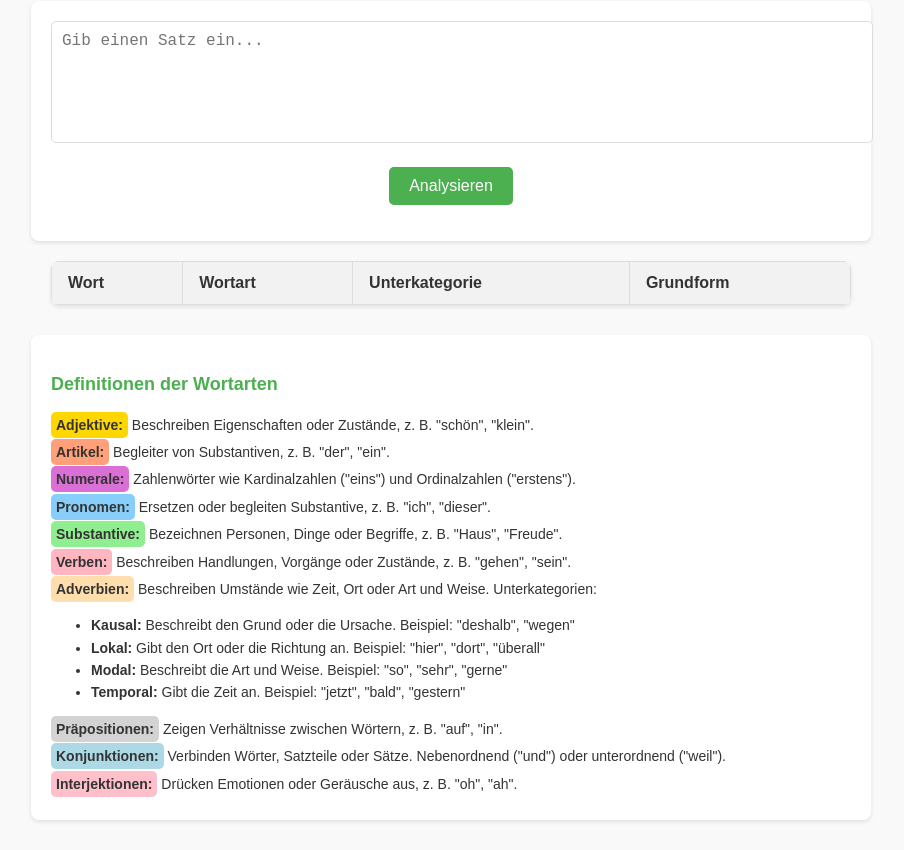
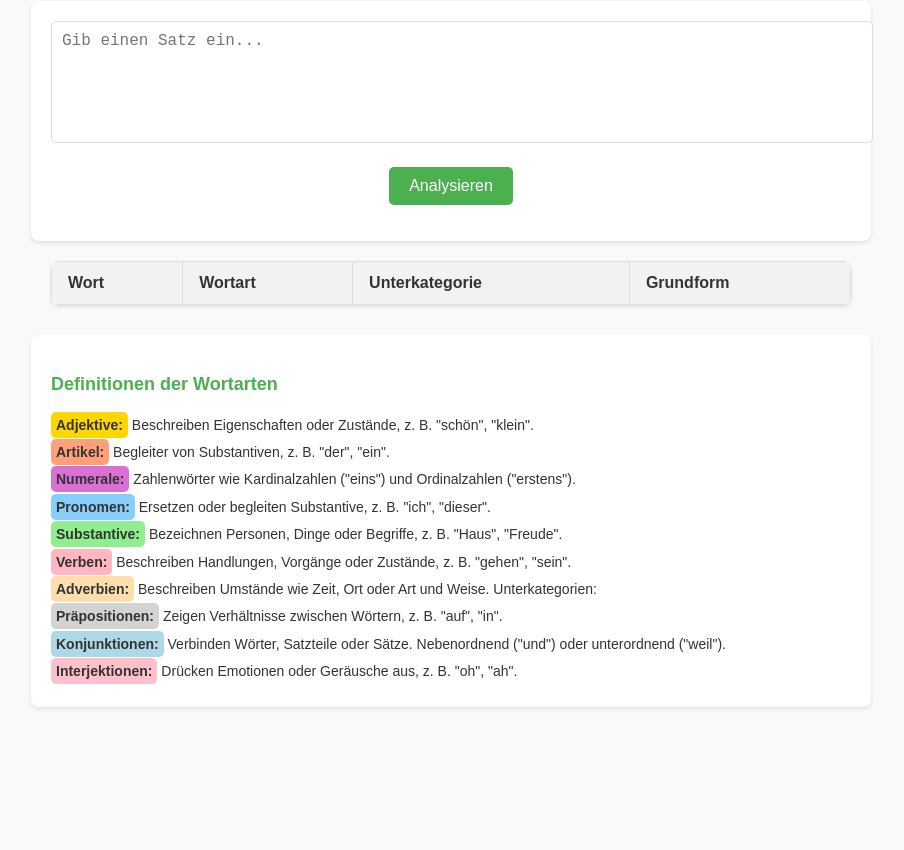
Before and after one commit to JnK-07/wortarten-analyse, a plain HTML site: page index.html in a window 1280 px wide. Shown: the part 79-929 px from the top of the page, without its empty margins (189-1093 px from the left). After the commit the page ends 816 px from the top, so only its background shows below. Drawn offline with Linux system fonts and the light colour scheme.

Commit message:
Add files via upload

```diff
--- a/index.html
+++ b/index.html
@@ -251,13 +251,6 @@
         <p><strong class="category-Substantive">Substantive:</strong> Bezeichnen Personen, Dinge oder Begriffe, z. B. "Haus", "Freude".</p>
         <p><strong class="category-Verben">Verben:</strong> Beschreiben Handlungen, Vorgänge oder Zustände, z. B. "gehen", "sein".</p>
         <p><strong class="category-Adverbien">Adverbien:</strong> Beschreiben Umstände wie Zeit, Ort oder Art und Weise. Unterkategorien:
-            <ul>
-                <li><strong>Kausal:</strong> Beschreibt den Grund oder die Ursache. Beispiel: "deshalb", "wegen"</li>
-                <li><strong>Lokal:</strong> Gibt den Ort oder die Richtung an. Beispiel: "hier", "dort", "überall"</li>
-                <li><strong>Modal:</strong> Beschreibt die Art und Weise.                                 Beispiel: "so", "sehr", "gerne"</li>
-                <li><strong>Temporal:</strong> Gibt die Zeit an. Beispiel: "jetzt", "bald", "gestern"</li>
-            </ul>
-        </p>
         <p><strong class="category-Präpositionen">Präpositionen:</strong> Zeigen Verhältnisse zwischen Wörtern, z. B. "auf", "in".</p>
         <p><strong class="category-Konjunktionen">Konjunktionen:</strong> Verbinden Wörter, Satzteile oder Sätze. Nebenordnend ("und") oder unterordnend ("weil").</p>
         <p><strong class="category-Interjektionen">Interjektionen:</strong> Drücken Emotionen oder Geräusche aus, z. B. "oh", "ah".</p>
```
